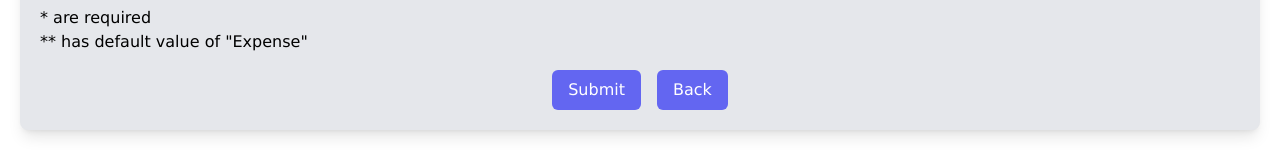
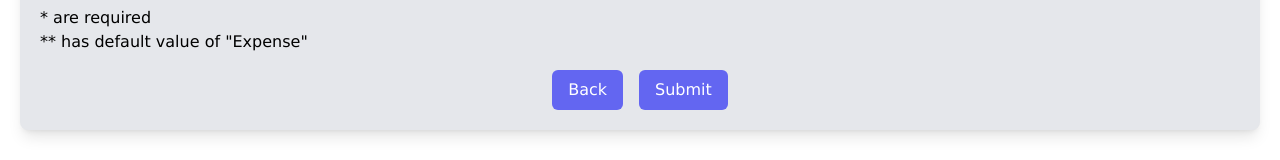
Before and after one commit to pjungjs/budgeting-app-frontend, a React (Create React App) app: page /transactions/new in a window 1280 px wide. Shown: the part 429-589 px from the top of the page. Built offline with nearby package versions, Linux system fonts and the light colour scheme; no server answers.

Commit message:
updated the url on .env file with the backend deployed url.

```diff
--- a/src/Components/NavBar.jsx
+++ b/src/Components/NavBar.jsx
@@ -8,7 +8,8 @@ function NavBar({ balance }) {
       <h1 className="hover:underline decoration-1 hover:text-gray-300">
         <Link to="/transactions">View All</Link>
       </h1>
-      <p>{"Balance: "}
+      <p>
+        {"Balance: "}
         <span style={{"color": balance > 100 ? "green" : balance > 0 ? "yellow" : "red"}}>
           {properAmount(balance)}
         </span>
--- a/src/Components/TxnEditForm.jsx
+++ b/src/Components/TxnEditForm.jsx
@@ -135,11 +135,11 @@ function TxnEditForm() {
             </div>
           </div>
           <div className="flex space-x-4 justify-center">
+            <button className="bg-indigo-500 text-white rounded-md px-4 py-2 mt-4 hover:bg-indigo-400">
+              <Link to={`/transactions/${id}`}>Back</Link>
+            </button>
             <button type="submit" className="bg-indigo-500 text-white rounded-md px-4 py-2 mt-4 hover:bg-indigo-400">
               Submit
-            </button>
-            <button className="bg-indigo-500 text-white rounded-md px-4 py-2 mt-4 hover:bg-indigo-400">
-              <Link to={`/transactions/${id}`}>Back</Link>
             </button>
           </div>
         </form>
--- a/src/Components/TxnNewForm.jsx
+++ b/src/Components/TxnNewForm.jsx
@@ -136,16 +136,14 @@ function TxnNewForm() {
               </select>
             </div>
           </div>
-
           <p>* are required</p>
           <p>** has default value of "Expense"</p>
-
           <div className="flex space-x-4 justify-center">
+            <button className="bg-indigo-500 text-white rounded-md px-4 py-2 mt-4 hover:bg-indigo-400">
+              <Link to={`/transactions`}>Back</Link>
+            </button>
             <button type="submit" className="bg-indigo-500 text-white rounded-md px-4 py-2 mt-4 hover:bg-indigo-400">
               Submit
-            </button>
-            <button className="bg-indigo-500 text-white rounded-md px-4 py-2 mt-4 hover:bg-indigo-400">
-              <Link to={`/transactions`}>Back</Link>
             </button>
           </div>
         </form>
```
